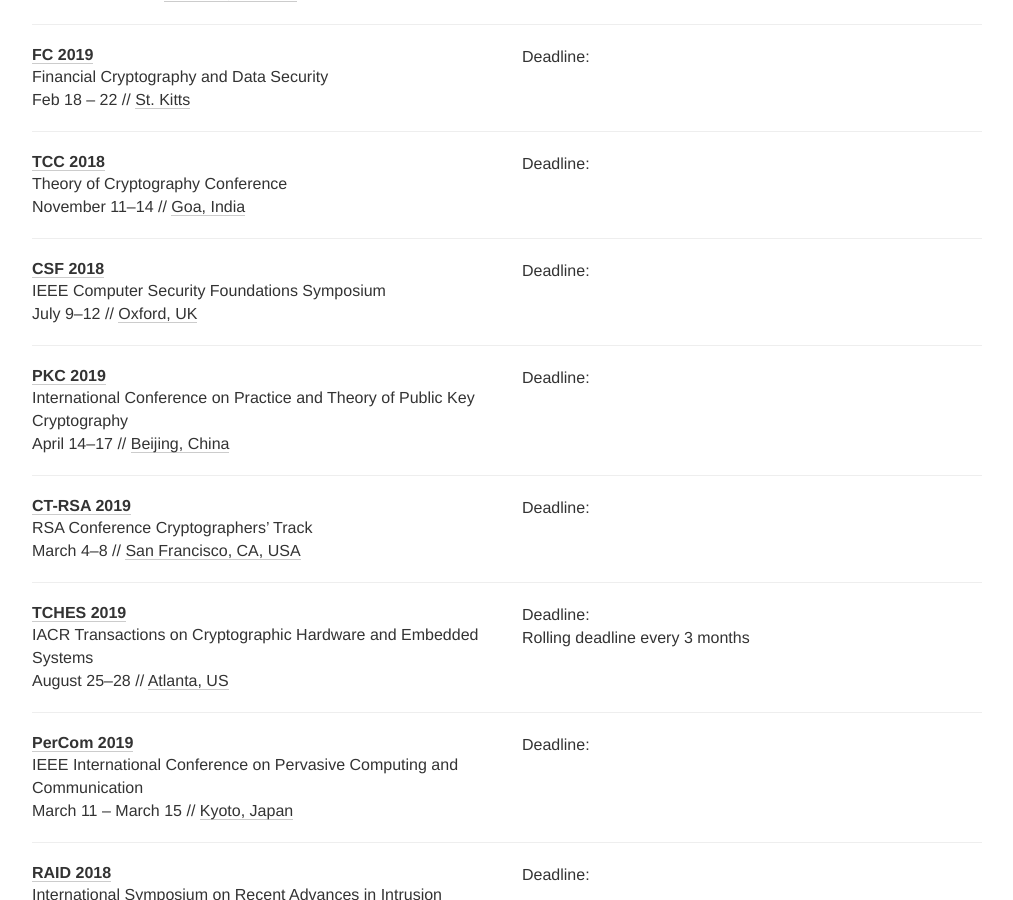
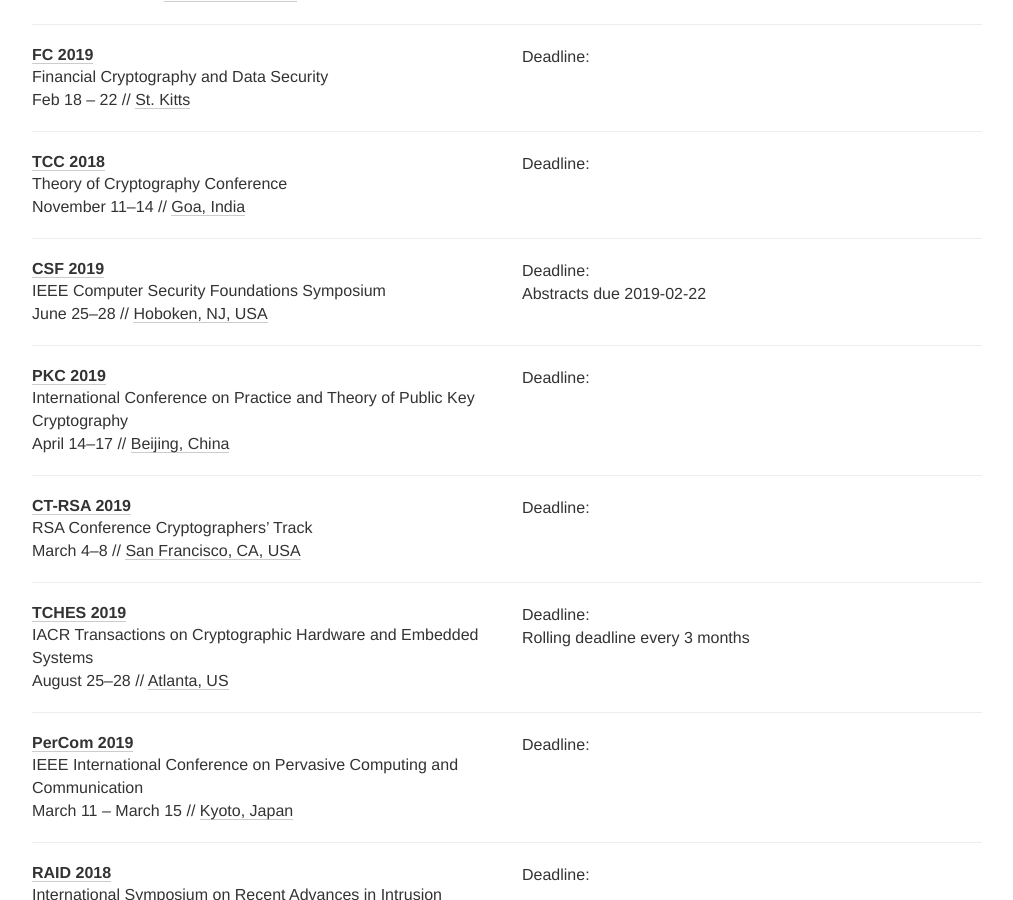
Before and after one commit to sec-deadlines/sec-deadlines.github.io, a Jekyll site: the page built from index.html, in a window 1280 px wide and 900 px high, scrolled down 1477 px. Shown: the whole window, without its empty margins (133-1146 px from the left). Built offline with Jekyll 4.4.1, drawn with Linux system fonts in a browser that asks for light colours; nearby versions of some CDN libraries; comment, search, counter and statistics services are not loaded.

Commit message:
Update CCS, CSF

```diff
--- a/_data/conferences.yml
+++ b/_data/conferences.yml
@@ -27,7 +27,7 @@
   link: https://www.sigsac.org/ccs/CCS2018/
   deadline: "2018-05-08 23:59"
   deadline:
-    - "%y-01-15 23:59"
+    - "%y-01-31 23:59"
     - "%y-05-15 23:59"
     - "%y-09-15 23:59"
   comment: Rolling deadline every 4 months
@@ -152,11 +152,12 @@
 
 - name: CSF
   description: IEEE Computer Security Foundations Symposium
-  year: 2018
-  link: https://www.cs.ox.ac.uk/conferences/csf2018/
-  deadline: "2018-01-30 23:59"
-  date: July 9-12
-  place: Oxford, UK
+  year: 2019
+  link: https://web.stevens.edu/csf2019/
+  deadline: "2019-02-26 23:59"
+  comment: Abstracts due 2019-02-22
+  date: June 25-28
+  place: Hoboken, NJ, USA
   tags: [SEC, PRIV]
 
 - name: PKC
```
